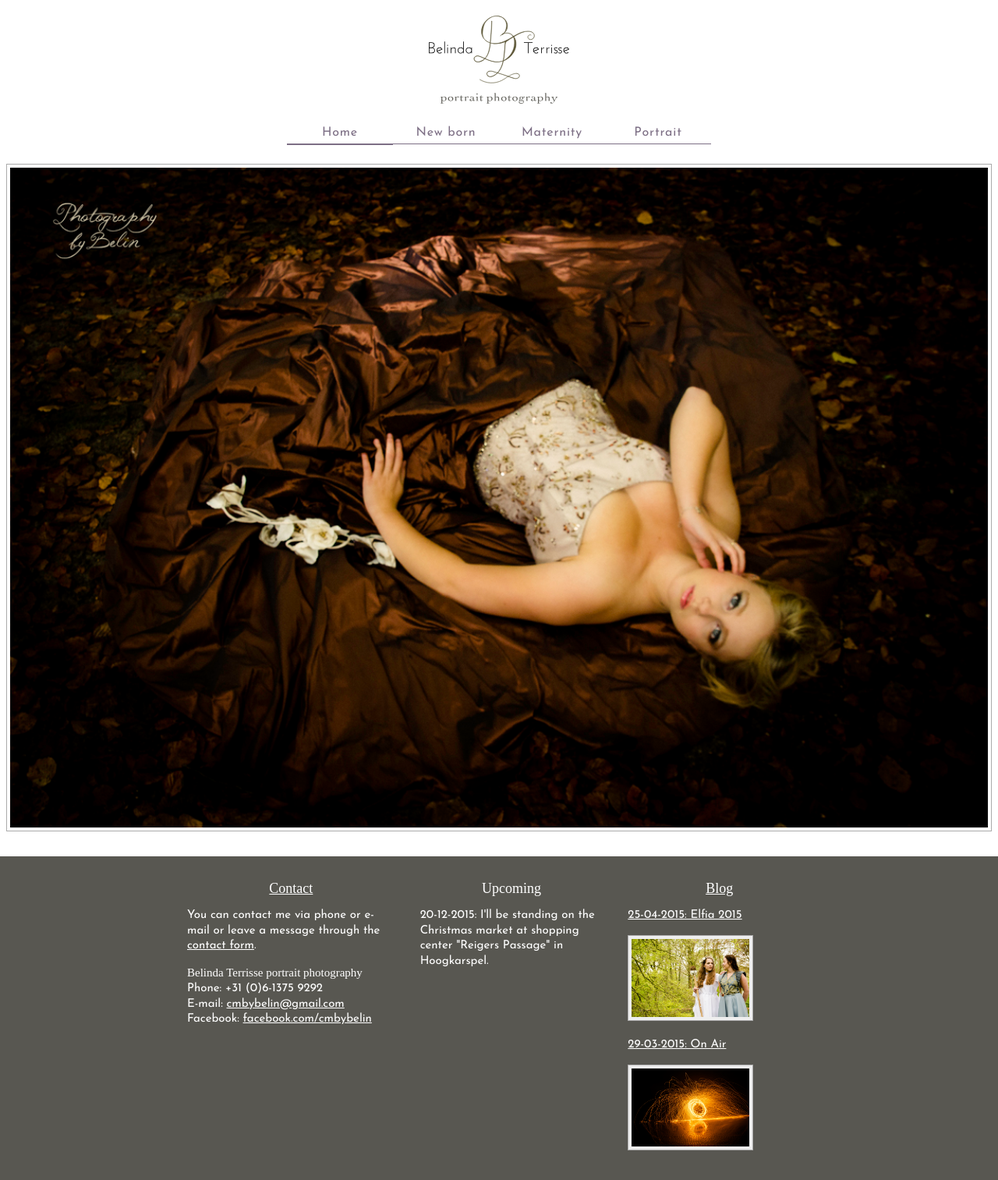
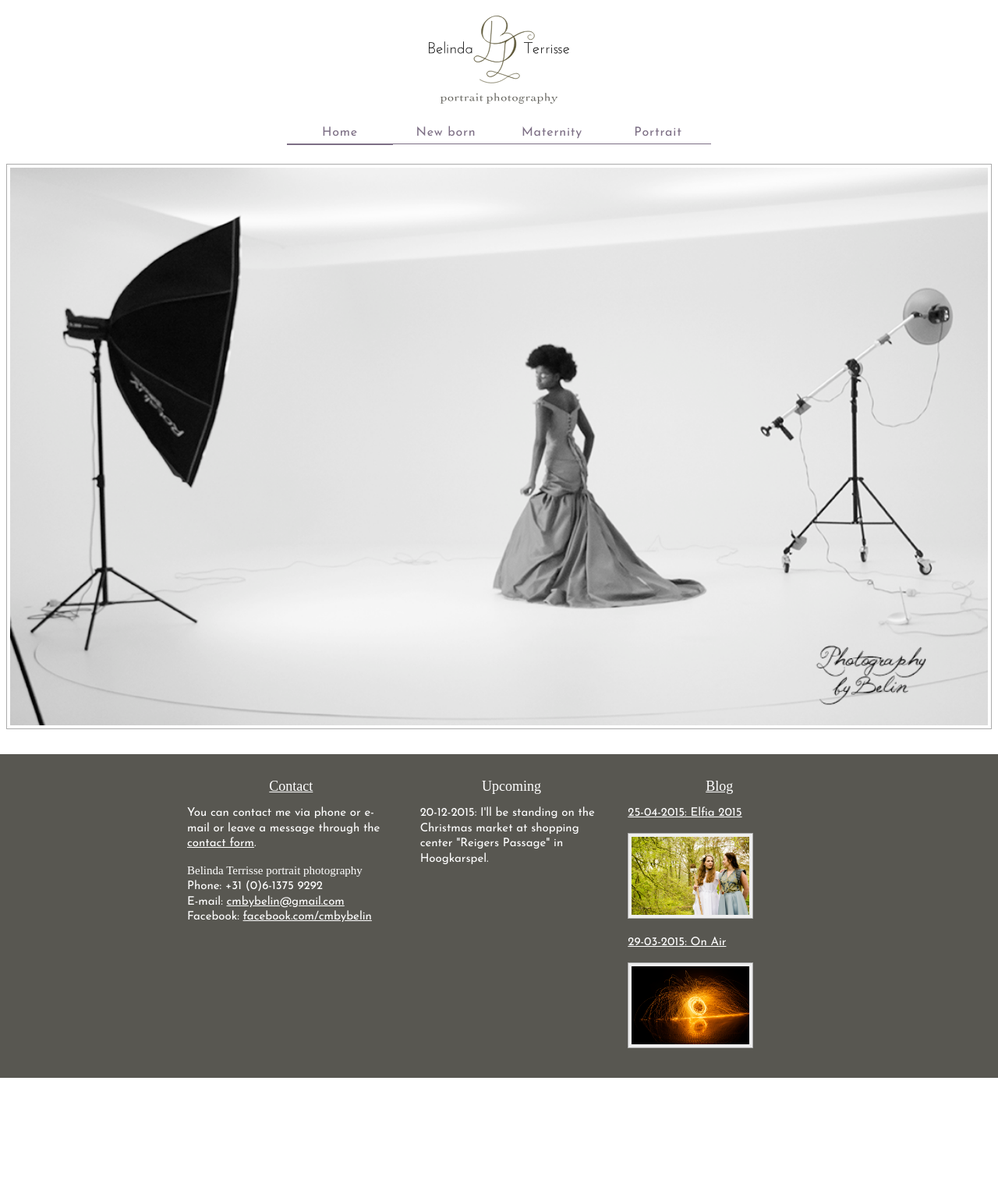
Before and after one commit to cmbybelin/cmbybelin.github.io, a Jekyll site: the page built from index.html, in a window 1280 px wide. Shown: the whole page at 78% size. Built offline with Jekyll 4.4.1, drawn with Linux system fonts in a browser that asks for light colours; nearby versions of some CDN libraries; some web fonts are replaced; after the commit the page ends 1382 px from its top, so only the background shows below that.

Commit message:
revert front page picture.

```diff
--- a/index.html
+++ b/index.html
@@ -7,7 +7,7 @@ excerpt: Fotografie, De kunst om het juiste moment vast te leggen, een gevoel ov
 
 <article>
  <div class="slideshow">
-  <a href="/portfolio/portrait.html"><img src="/portfolio/portrait/m01.02.jpg"/></a>
+  <a href="/portfolio/portrait.html"><img src="/portfolio/portrait/M02.01.jpg"/></a>
  </div>
 </article>
 
```
